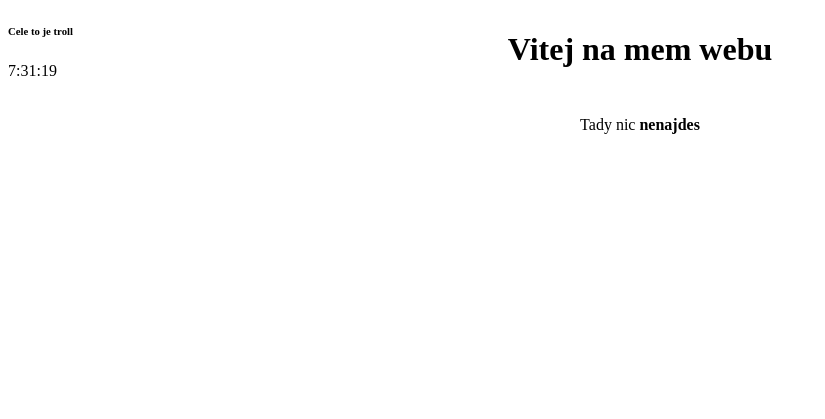
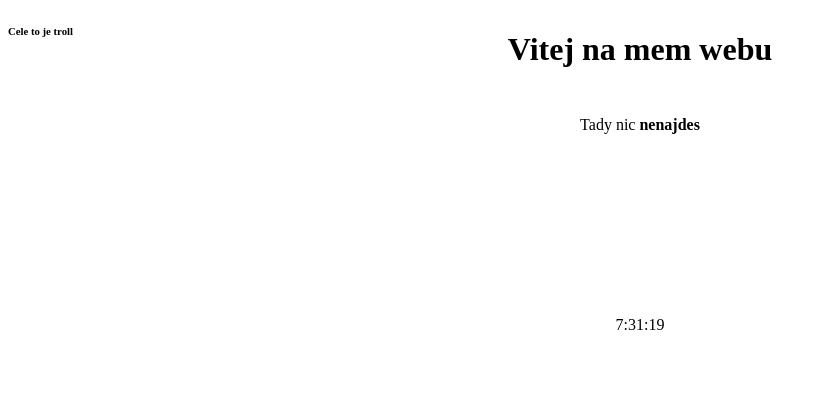
Before and after one commit to bojdan01/web, a PHP site: page / in a window 1280 px wide. Shown: the top 419 px of the page, without its empty margins (0-825 px from the left). Run offline with PHP 8.4, Linux system fonts and the light colour scheme.

Commit message:
Update style.css

```diff
--- a/style.css
+++ b/style.css
@@ -19,3 +19,10 @@ position: absolute;
     left: 50%;
     top: 100px;
 }
+.hodiny{
+position: absolute;
+    transform: translateX(-50%);
+    left: 50%;
+    top: 300px;
+    size: 100px;
+}
```
